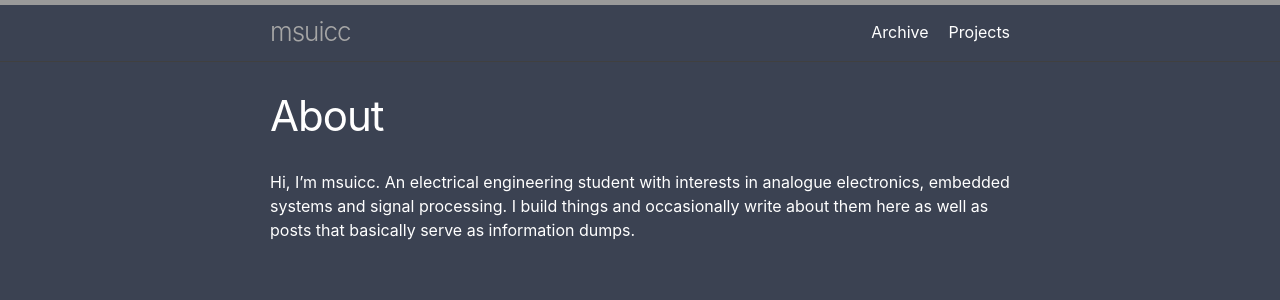
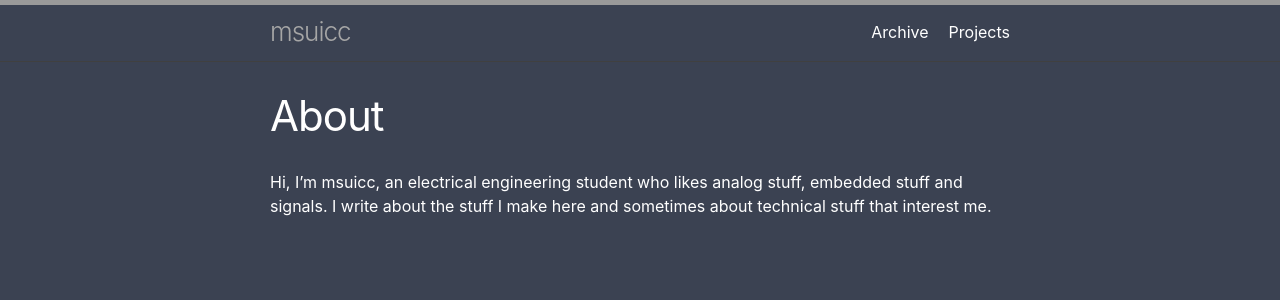
Before and after one commit to kw-ch/kw-ch.github.io, a Jekyll site: the page built from index.md, in a window 1280 px wide. Shown: the top 300 px of the page. Built offline with Jekyll 4.4.1, drawn with Linux system fonts in a browser that asks for light colours.

Commit message:
Update index.md

```diff
--- a/index.md
+++ b/index.md
@@ -2,7 +2,7 @@
 layout: page
 title: About
 ---
-Hi, I'm msuicc. An electrical engineering student with interests in analogue electronics, embedded systems and signal processing. I build things and occasionally write about them here as well as posts that basically serve as information dumps.
+Hi, I'm msuicc, an electrical engineering student who likes analog stuff, embedded stuff and signals. I write about the stuff I make here and sometimes about technical stuff that interest me.
 
 <!---
 You can find my project logs [<u>here</u>](https://msuicc.github.io/projects)
```
